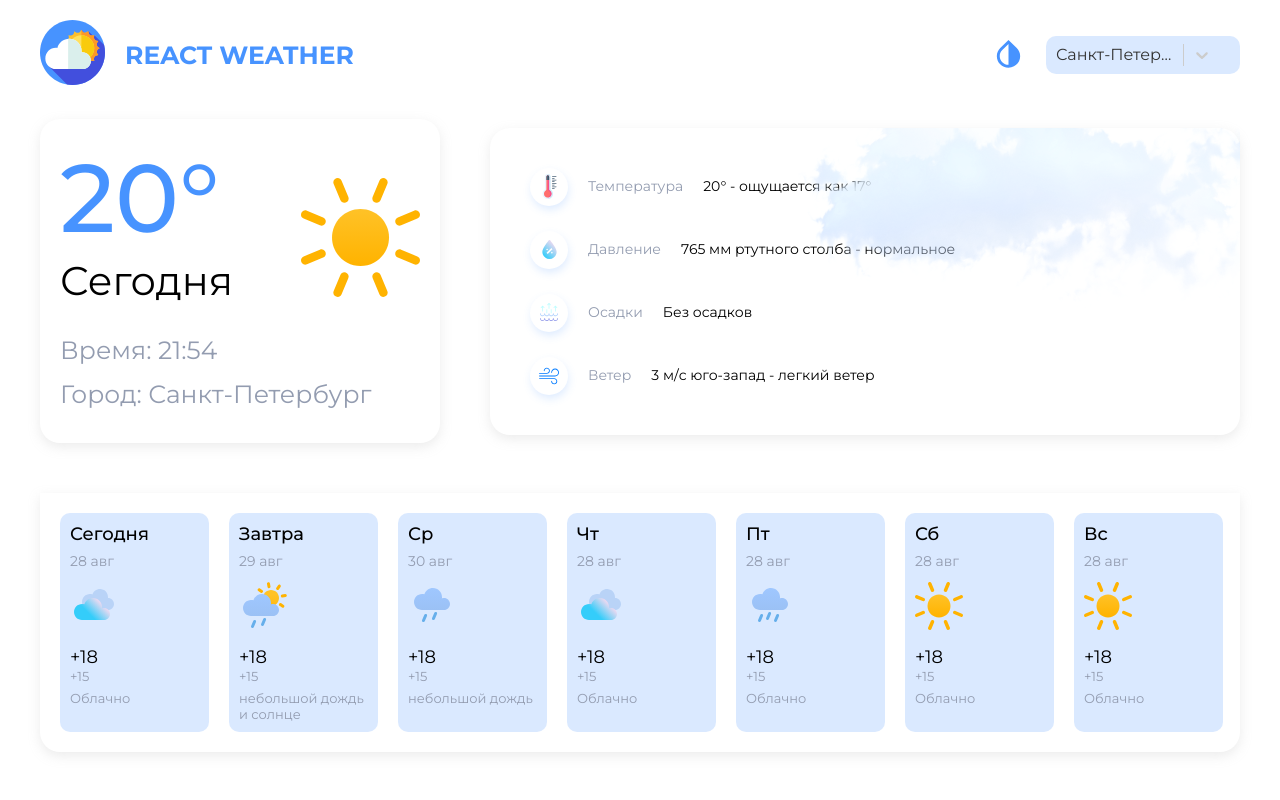
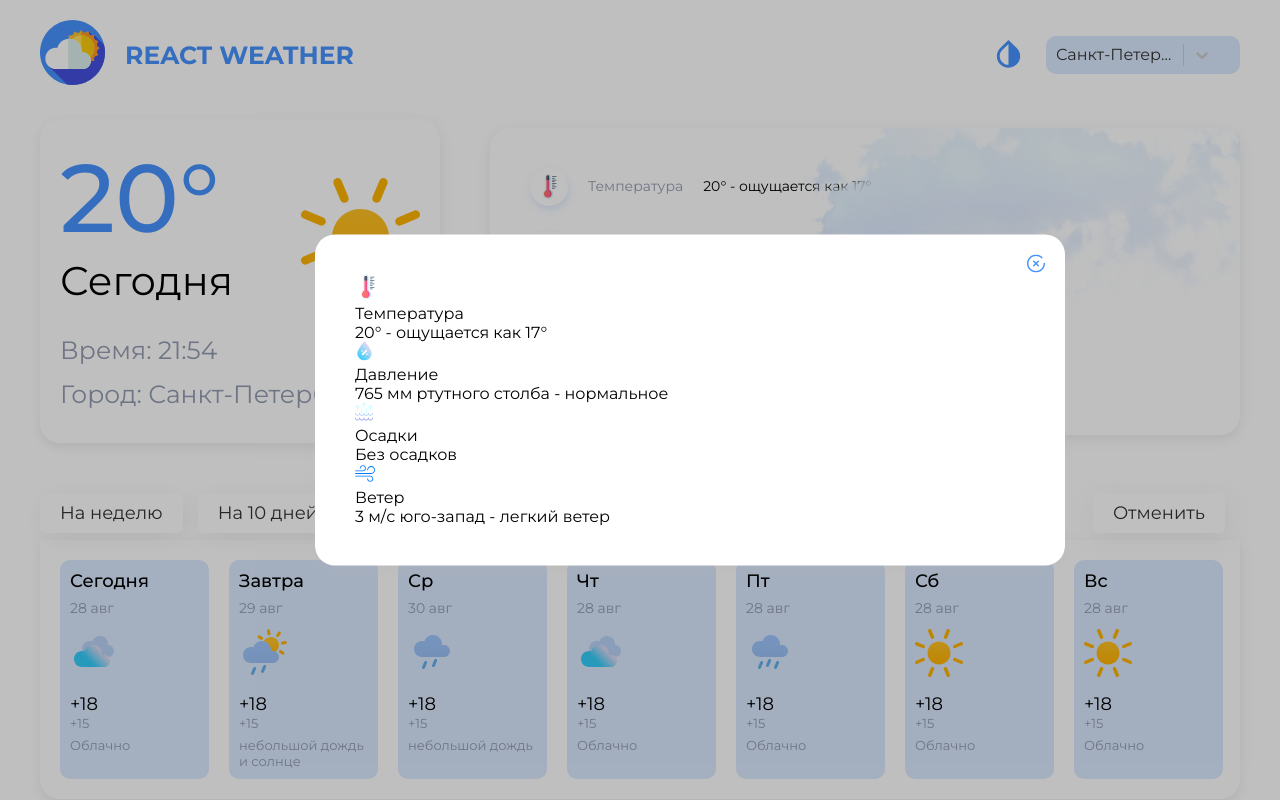
Before and after one commit to Vincent-tt-cyber/Weather-app, a React (Vite) app: page / in a window 1280 px wide. Built offline with nearby package versions, Linux system fonts and the light colour scheme.

Commit message:
Add popup

```diff
--- a/src/App.tsx
+++ b/src/App.tsx
@@ -2,11 +2,13 @@ import { Route, Routes } from "react-router-dom";
 import { Home } from "./pages/Home/Home";
 import { MonthStatistics } from "./pages/MonthStatistics/MonthStatistics";
 import Header from "./Components/Header/Header";
+import Popup from "./Components/Popup/Popup";
 
 const App = () => {
   return (
     <>
       <div className="container">
+        <Popup />
         <Header />
         <Routes>
           <Route path="/" element={<Home />} />
--- /dev/null
+++ b/src/Components/Popup/Popup.module.scss
@@ -0,0 +1,85 @@
+@import "../../styles/variables.scss";
+
+.popup {
+  position: absolute;
+  top: 50%;
+  transform: translateY(-50%);
+  left: calc(50% - 325px);
+  z-index: 1000;
+  display: flex;
+  justify-content: space-between;
+  align-items: center;
+  padding: 40px;
+  max-width: 750px;
+  width: 100%;
+  background-color: $lite-backgoround;
+  box-shadow: $box-shadow;
+  border-radius: $border-radius;
+}
+
+// .item {
+//   position: relative;
+//   display: flex;
+//   align-items: center;
+//   margin: 0px 0px 25px 0px;
+//   &:last-of-type {
+//     margin: 0px 0px 0px 0px;
+//   }
+//   .indicator,
+//   .indicator__name {
+//     margin: 0px 20px 0px 0px;
+//   }
+
+//   .indicator {
+//     width: 38px;
+//     height: 38px;
+//     display: flex;
+//     align-items: center;
+//     justify-content: center;
+//     background-color: #fff;
+//     box-shadow: 1px 4px 10px -1px rgba(71, 147, 255, 0.2);
+//     border-radius: 50%;
+//   }
+
+//   .indicator__name {
+//     font-weight: 400;
+//     font-size: 14px;
+//     line-height: 17px;
+//     text-align: right;
+//     color: $light-gray;
+//   }
+
+//   .indicator__value {
+//     font-weight: 400;
+//     font-size: 14px;
+//     line-height: 17px;
+//   }
+// }
+
+.blur {
+  position: fixed;
+  z-index: 10000;
+  top: 0;
+  left: 0;
+  bottom: 0;
+  right: 0;
+  width: 100%;
+  height: 100vh;
+  background: rgba(0, 0, 0, 0.25);
+}
+
+.close {
+  position: absolute;
+  top: 20px;
+  right: 20px;
+  cursor: pointer;
+  transition: all 0.3s ease;
+  svg {
+    transition: all 0.3s ease;
+  }
+  &:hover {
+    svg {
+      transform: rotate(360deg);
+    }
+  }
+}
--- /dev/null
+++ b/src/Components/Popup/Popup.tsx
@@ -0,0 +1,59 @@
+import s from "./Popup.module.scss";
+import { IItem } from "../../pages/Home/components/ThisDayInfo/ThisDayInfo";
+import { IndicatorSvgSelector } from "../../assets/icons/indecators/IndecatorSvgSelector";
+import { GlobalSvgSelector } from "../../assets/icons/global/GlobalSvgSelector";
+
+interface Props {}
+
+const Popup = () => {
+  const items = [
+    {
+      icon_id: "temp",
+      name: "Температура",
+      value: "20° - ощущается как 17°",
+    },
+    {
+      icon_id: "pressure",
+      name: "Давление",
+      value: "765 мм ртутного столба - нормальное",
+    },
+    {
+      icon_id: "precipitation",
+      name: "Осадки",
+      value: "Без осадков",
+    },
+    {
+      icon_id: "wind",
+      name: "Ветер",
+      value: "3 м/с юго-запад - легкий ветер",
+    },
+  ];
+  return (
+    <>
+      <div className={s.blur}>
+        <div className={s.popup}>
+          <div className={s["this__day-info"]}>
+            <div className={s["this__day-info-items"]}>
+              {items.map((item: IItem) => {
+                return (
+                  <div key={item.icon_id} className={s.item}>
+                    <div className={s.indicator}>
+                      <IndicatorSvgSelector id={item.icon_id} />
+                    </div>
+                    <div className={s.indicator__name}>{item.name}</div>
+                    <div className={s.indicator__value}>{item.value}</div>
+                  </div>
+                );
+              })}
+            </div>
+          </div>
+          <div className={s.close}>
+            <GlobalSvgSelector id="close" />
+          </div>
+        </div>
+      </div>
+    </>
+  );
+};
+
+export default Popup;
--- a/src/main.tsx
+++ b/src/main.tsx
@@ -3,7 +3,7 @@ import App from "./App.tsx";
 import "./styles/index.scss";
 import { BrowserRouter } from "react-router-dom";
 
-// todo FIXME: https://youtu.be/wjx--n5X-QI?t=4455
+// todo FIXME: https://youtu.be/wjx--n5X-QI?t=5862
 
 ReactDOM.createRoot(document.getElementById("root") as HTMLElement).render(
   <BrowserRouter>
--- a/src/pages/Home/Home.module.scss
+++ b/src/pages/Home/Home.module.scss
@@ -6,4 +6,5 @@
   display: flex;
   align-items: center;
   justify-content: space-between;
+  margin: 0px 0px 50px 0px;
 }
--- a/src/pages/Home/Home.tsx
+++ b/src/pages/Home/Home.tsx
@@ -3,6 +3,7 @@ import s from "./Home.module.scss";
 import { ThisDay } from "./components/ThisDay/ThisDay";
 import { ThisDayInfo } from "./components/ThisDayInfo/ThisDayInfo";
 import { Days } from "./components/Days/Days";
+import Popup from "../../Components/Popup/Popup";
 
 interface Props {}
 
--- a/src/pages/Home/components/Days/Days.module.scss
+++ b/src/pages/Home/components/Days/Days.module.scss
@@ -5,7 +5,7 @@
   // justify-content: space-between;
   // align-items: center;
   // flex-wrap: wrap;
-  margin: 50px 0px 0px 0px;
+  // margin: 50px 0px 0px 0px;
   display: grid;
   grid-template-columns: repeat(7, minmax(149px, 200px));
   grid-template-rows: repeat(1, 1fr);
@@ -61,3 +61,34 @@
     color: $light-gray;
   }
 }
+
+.tabs {
+  display: flex;
+  justify-content: space-between;
+  align-items: center;
+  margin: 0px 0px 7px 0px;
+  &__wrapper {
+    display: flex;
+    align-items: center;
+    justify-content: center;
+  }
+}
+
+.cancel,
+.tab {
+  box-shadow: 2px 5px 25px -3px rgba(180, 180, 180, 0.25);
+  border-radius: 5px;
+  padding: 9px 20px;
+  background-color: $lite-backgoround;
+  margin: 0px 15px 0px 0px;
+  color: #333;
+  font-size: 18px;
+  cursor: pointer;
+}
+
+.tab {
+  &.active {
+    background-color: $primary-color;
+    color: #fff;
+  }
+}
--- a/src/pages/Home/components/Days/Days.tsx
+++ b/src/pages/Home/components/Days/Days.tsx
@@ -1,5 +1,6 @@
 import { Card } from "./Card";
 import s from "./Days.module.scss";
+import { Tabs } from "./Tabs";
 
 export interface IDay {
   day: string;
@@ -72,9 +73,10 @@ export const Days = () => {
 
   return (
     <>
+      <Tabs />
       <div className={s["days"]}>
         {days.map((day: IDay) => (
-          <Card day={day} />
+          <Card key={day.day} day={day} />
         ))}
       </div>
     </>
--- a/src/pages/Home/components/Days/Tabs.tsx
+++ b/src/pages/Home/components/Days/Tabs.tsx
@@ -1,10 +1,32 @@
+import { FC } from "react";
+import s from "./Days.module.scss";
 
-interface Props = {};
-
-export const Tabs = (props: Props) => {
+export const Tabs = () => {
+  const tabs = [
+    {
+      value: "На неделю",
+    },
+    {
+      value: "На 10 дней",
+    },
+    {
+      value: "На месяц",
+    },
+  ];
   return (
     <>
-      <div>Tabs</div>
+      <div className={s.tabs}>
+        <div className={s["tabs__wrapper"]}>
+          {tabs.map((tab) => {
+            return (
+              <div key={tab.value} className={s["tab"]}>
+                {tab.value}
+              </div>
+            );
+          })}
+        </div>
+        <div className={s.cancel}>Отменить</div>
+      </div>
     </>
   );
 };
```
